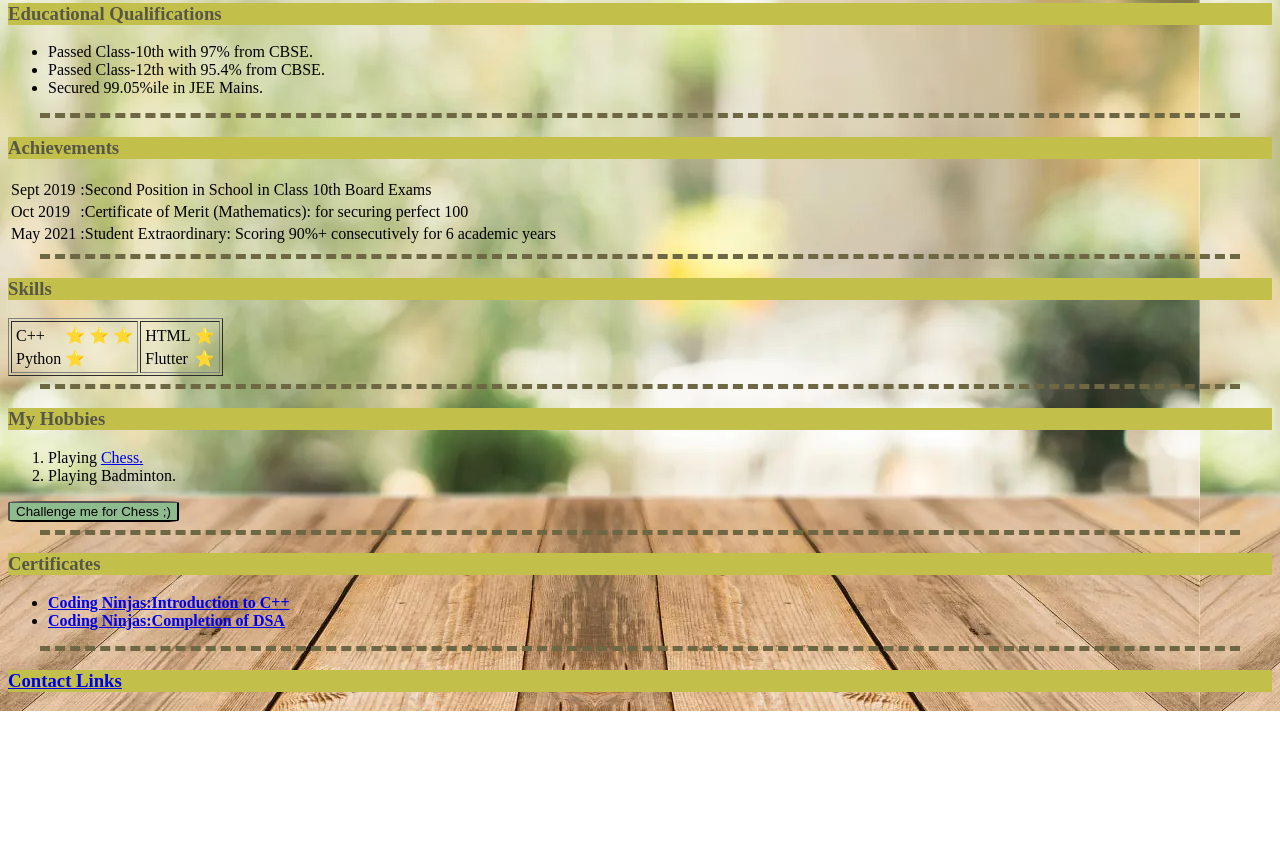
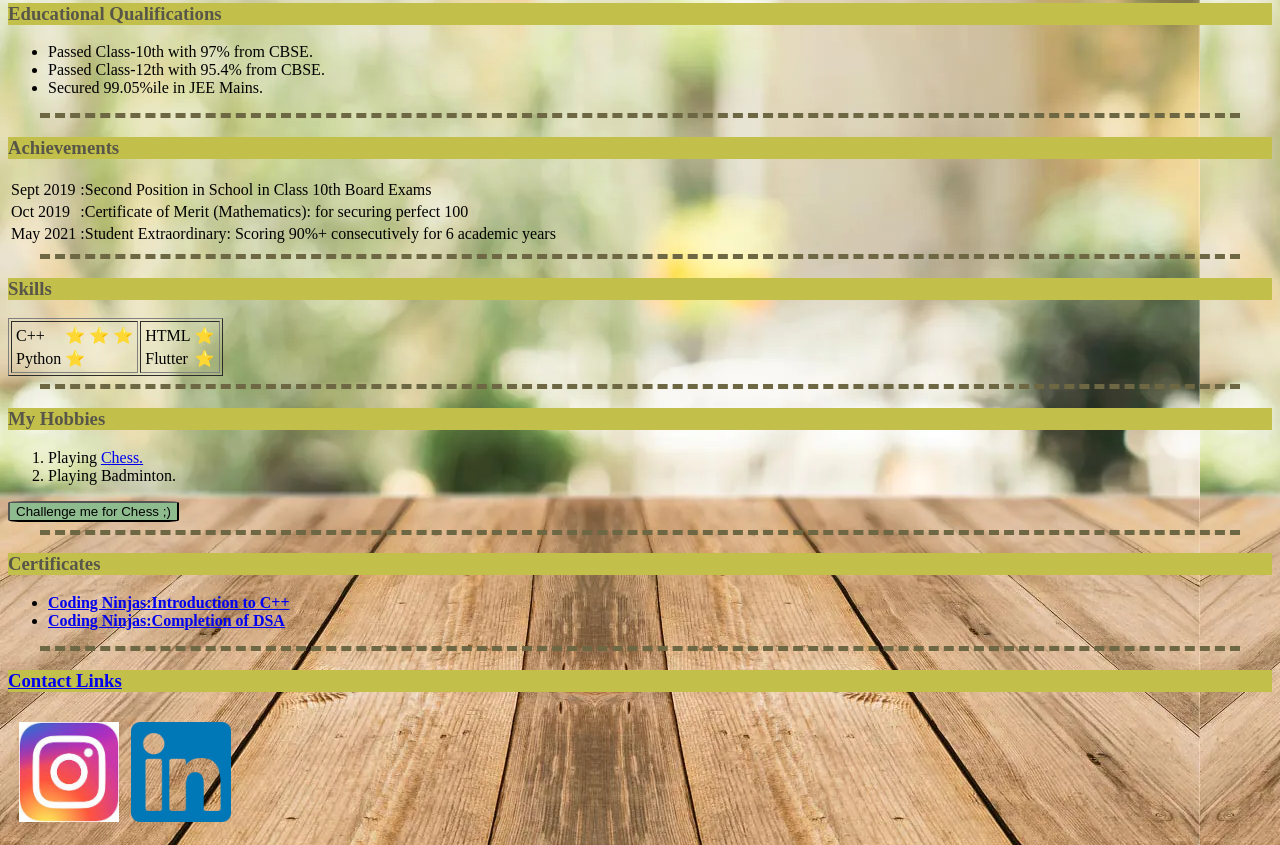
Before and after one commit to Shashwat-2424/resume, a plain HTML site: page index.html in a window 1280 px wide. Shown: the part 263-1108 px from the top of the page. Before the commit the page ends 974 px from the top, so only its background shows below. Drawn offline with Linux system fonts and the light colour scheme.

Commit message:
Update index.html

```diff
--- a/index.html
+++ b/index.html
@@ -84,6 +84,10 @@
         </ul>
         <hr>
         <h3><a href="contacts.html"> Contact Links</a></h3>
+        <table cellspacing="10">
+        <td> <a href="https//:www.instagram.com/shashwat._.24/"><img src="insta.jpg" alt="Instagram logo" height="100"></a> </td>
+        <td> <a href="https://www.linkedin.com/in/shashwat-saxena-21692921b/"><img src="linkedinlogo.png" alt="Linked in logo" height="100"></a> </td>
+        </table>
        <!-- <h3><a href="form.html">Survey</a></h3> -->
     </body>
 </html>
```
